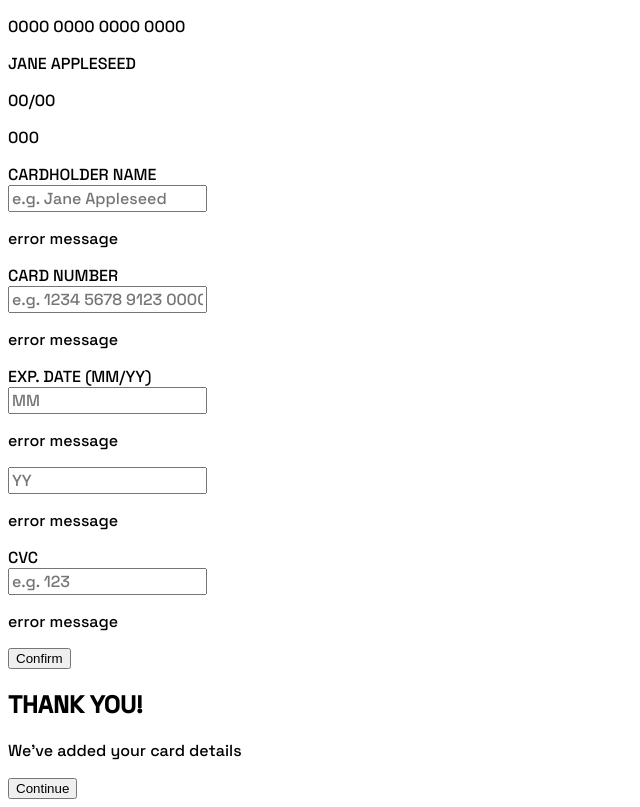
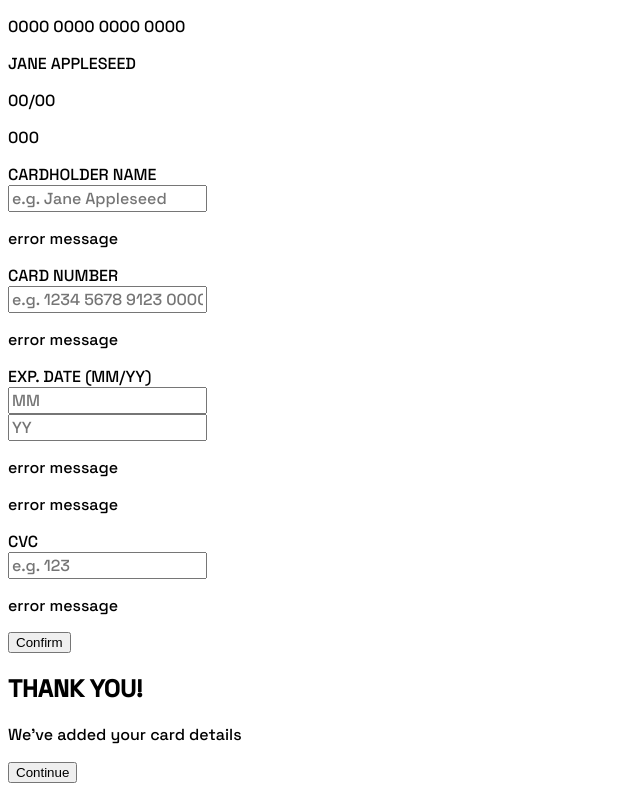
Before and after one commit to wishba/interactive-card-details-form-main, a React (Vite) app: page / in a window 1280 px wide. Shown: the whole page, without its empty margins (0-640 px from the left). Built offline with nearby package versions, Linux system fonts and the light colour scheme.

Commit message:
error date position

```diff
--- a/src/App.jsx
+++ b/src/App.jsx
@@ -91,7 +91,6 @@ function App() {
               }
             }}
           />
-          <p id="errorMM">error message</p>
           <input type="text"
             placeholder="YY"
             required
@@ -111,6 +110,7 @@ function App() {
               }
             }}
           />
+          <p id="errorMM">error message</p>
           <p id="errorYY">error message</p>
 
           <label>CVC</label>
```
